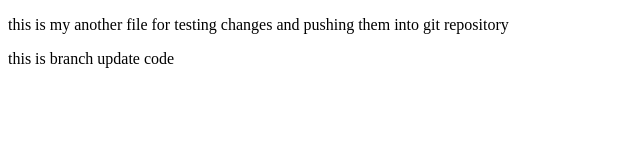
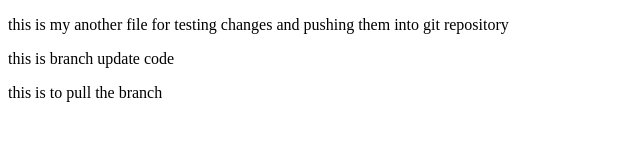
Before and after one commit to smritikedia/gitrepo, a plain HTML site: page new.html in a window 1280 px wide. Shown: the whole page, without its empty margins (0-640 px from the left). Drawn offline with Linux system fonts and the light colour scheme.

Commit message:
new commit

```diff
--- a/new.html
+++ b/new.html
@@ -10,5 +10,6 @@
     <p> this is my another file for testing changes and pushing them into git repository
     </p>
     <p> this is branch update code</p>
+    </p> this is to pull the branch </p>
 </body>
 </html>
```
